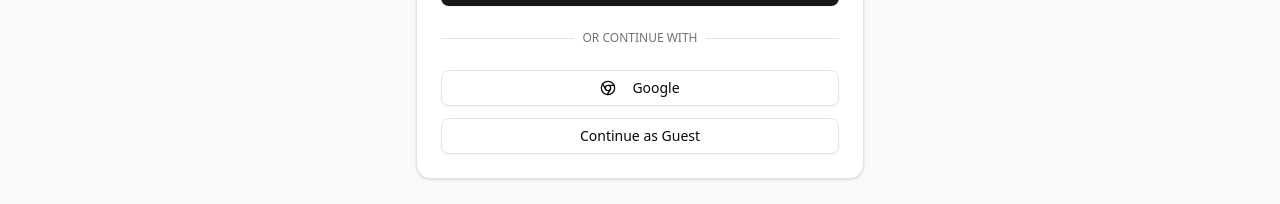
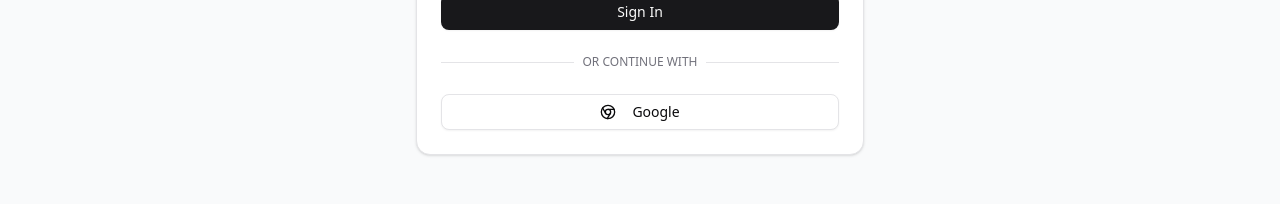
Before and after one commit to HarshJa1n/noteally, a Next.js app: page /auth in a window 1280 px wide. Shown: the part 542-746 px from the top of the page. Built offline with nearby package versions, Linux system fonts and the light colour scheme; no server answers.

Commit message:
refactor(auth): simplify AuthForm to only support Google and email authentication - Remove anonymous authentication option and related code - Remove showAnonymous prop from AuthForm interface - Simplify auth provider selection to only Google and email - Clean up unused imports and handlers

```diff
--- a/src/components/AuthForm.tsx
+++ b/src/components/AuthForm.tsx
@@ -4,7 +4,7 @@ import { useState } from 'react'
 import { Button } from '@/components/ui/button'
 import { Input } from '@/components/ui/input'
 import { Label } from '@/components/ui/label'
-import { Card, CardContent, CardDescription, CardFooter, CardHeader, CardTitle } from '@/components/ui/card'
+import { Card, CardContent, CardDescription, CardHeader, CardTitle } from '@/components/ui/card'
 import { Tabs, TabsContent, TabsList, TabsTrigger } from '@/components/ui/tabs'
 import { Alert, AlertDescription } from '@/components/ui/alert'
 import { Loader2, Mail, Lock, User, Chrome } from 'lucide-react'
@@ -12,11 +12,10 @@ import { useAuth } from '@/hooks/useAuth'
 
 interface AuthFormProps {
   onSuccess?: () => void
-  showAnonymous?: boolean
 }
 
-export default function AuthForm({ onSuccess, showAnonymous = true }: AuthFormProps) {
-  const { signInWithEmail, signUpWithEmail, signInWithGoogle, signInAnonymously, loading, error, clearError } = useAuth()
+export default function AuthForm({ onSuccess }: AuthFormProps) {
+  const { signInWithEmail, signUpWithEmail, signInWithGoogle, loading, error, clearError } = useAuth()
 
   const [formData, setFormData] = useState({
     email: '',
@@ -84,15 +83,6 @@ export default function AuthForm({ onSuccess, showAnonymous = true }: AuthFormPr
   const handleGoogleAuth = async () => {
     try {
       await signInWithGoogle()
-      onSuccess?.()
-    } catch (err) {
-      // Error is handled by useAuth hook
-    }
-  }
-
-  const handleAnonymousAuth = async () => {
-    try {
-      await signInAnonymously()
       onSuccess?.()
     } catch (err) {
       // Error is handled by useAuth hook
@@ -261,7 +251,6 @@ export default function AuthForm({ onSuccess, showAnonymous = true }: AuthFormPr
           </div>
         </div>
 
-        <div className="space-y-3">
         <Button
           variant="outline"
           className="w-full"
@@ -271,18 +260,6 @@ export default function AuthForm({ onSuccess, showAnonymous = true }: AuthFormPr
           <Chrome className="mr-2 h-4 w-4" />
           Google
         </Button>
-
-          {showAnonymous && (
-            <Button
-              variant="outline"
-              className="w-full"
-              onClick={handleAnonymousAuth}
-              disabled={loading}
-            >
-              Continue as Guest
-            </Button>
-          )}
-        </div>
       </CardContent>
     </Card>
   )
```
Lines whose indentation alone changed are shown as unchanged.
